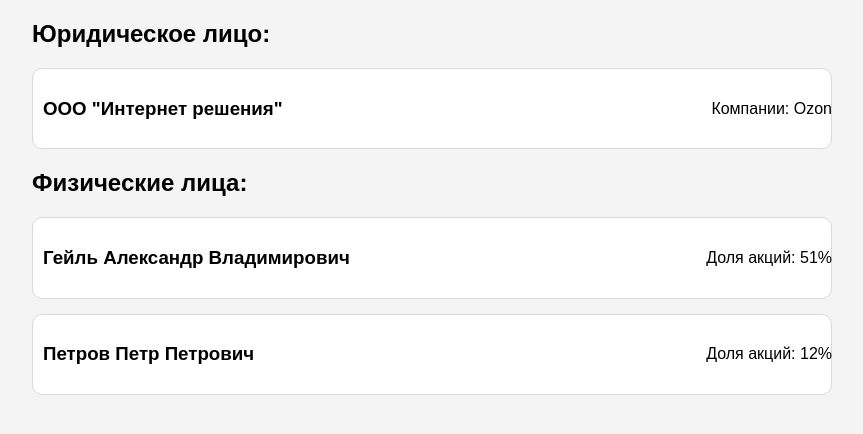
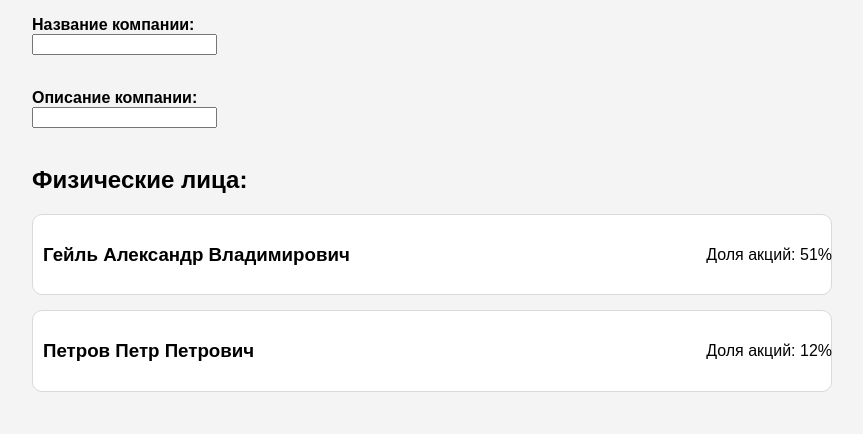
Before and after one commit to Chiff001/RIP, a Django app: page /company/ in a window 1280 px wide. Shown: the part 76-510 px from the top of the page, without its empty margins (208-1071 px from the left). Run offline with Django 5.2, Linux system fonts and the light colour scheme.

Commit message:
Update korz.html

```diff
--- a/bmstu_lab/templates/korz.html
+++ b/bmstu_lab/templates/korz.html
@@ -18,15 +18,14 @@
     </div>
 	</header>
     <div class="container_UR">
-        <div class="total">
-            <h2>Юридическое лицо:</h2>
-        </div>
-        {% for card in cards_UR %}
-                {% include 'korz_card.html' with element=card %}
-                {% empty %}
-                    <p>Список пуст</p>
-        {% endfor %}
-        </div>
+        <form action="/" method="post" enctype="multipart/form-data" class="">
+            {% csrf_token %}
+            <p><b>Название компании:</b><br>
+            <input name="company-name" type="text" value="{{company_name}}" class="search2-input"><br><br>
+            <p><b>Описание компании:</b><br>
+            <input name="company-description" type="text" value="{{company_description}}" class="search2-input"><br><br>
+
+        </form>
     </div>
 
     <div class="container_FIZ">
```
